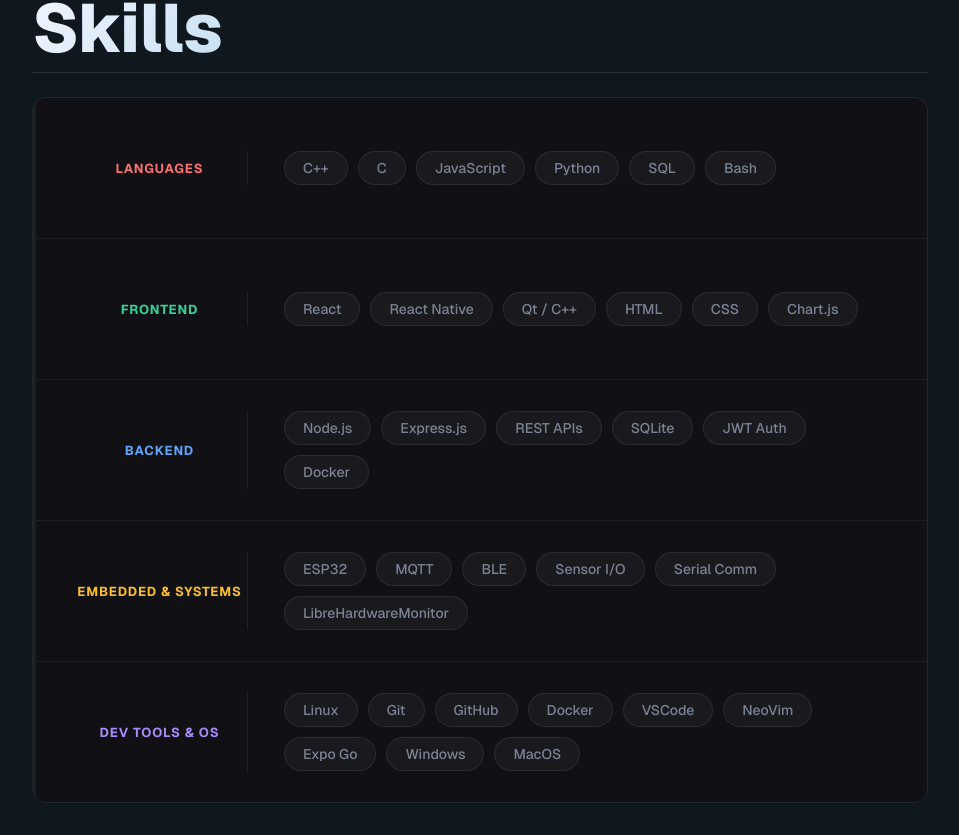
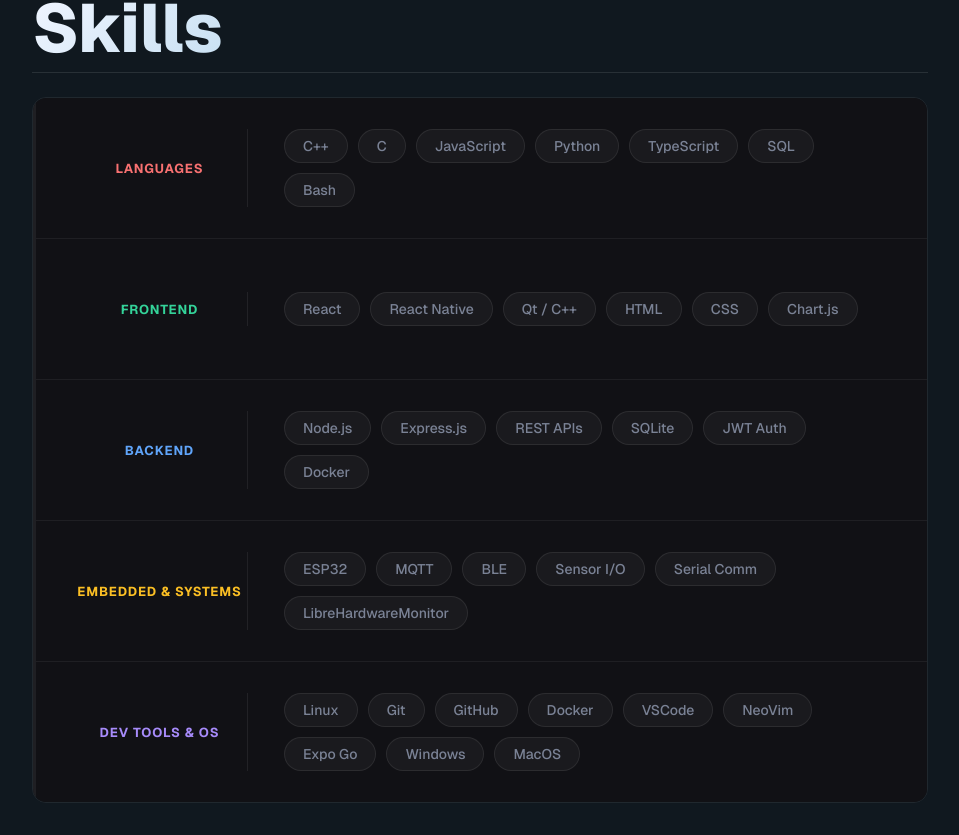
Before and after one commit to pearcepackman/PersonalWebsite, a React (Vite) app: page / in a window 1280 px wide. Shown: the part 1774-2609 px from the top of the page, without its empty margins (160-1119 px from the left). Built offline with nearby package versions, Linux system fonts and the light colour scheme.

Commit message:
Fixed: npm stuff failing CI

```diff
--- a/package.json
+++ b/package.json
@@ -10,9 +10,6 @@
     "framer-motion": "^12.23.11",
     "react": "^19.1.0",
     "react-dom": "^19.1.0",
-    "react-tsparticles": "^2.9.3",
-    "tsparticles": "^2.11.1",
-    "tsparticles-preset-links": "^2.12.0",
     "web-vitals": "^2.1.4"
   },
   "scripts": {
--- a/src/App.jsx
+++ b/src/App.jsx
@@ -7,7 +7,6 @@
 import snowboard from './assets/snowboard.jpg';
 
 import React from "react";
-import ParticlesBackground from "./ParticlesBackground";
 import ScrollFadeIn from './ScrollFadeIn';
 
 import './App.css';
@@ -15,7 +14,6 @@
 function App() {
   return (
     <div className="App">
-    <ParticlesBackground />
       <header className="App-header">
 
         <div className = "Nav">
@@ -130,6 +128,7 @@
                   <span className="skillchip">C</span>
                   <span className="skillchip">JavaScript</span>
                   <span className="skillchip">Python</span>
+                  <span className="skillchip">TypeScript</span>
                   <span className="skillchip">SQL</span>
                   <span className="skillchip">Bash</span>
                 </div>
```
Also changed, not shown: 1 other file (tests, documents, lock files or other folders).
